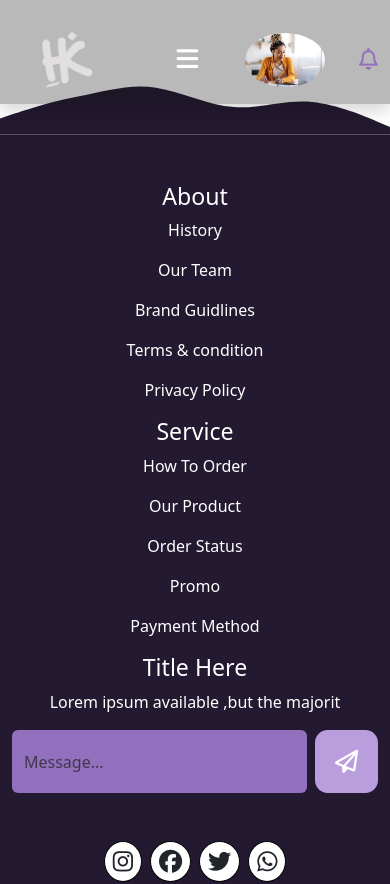
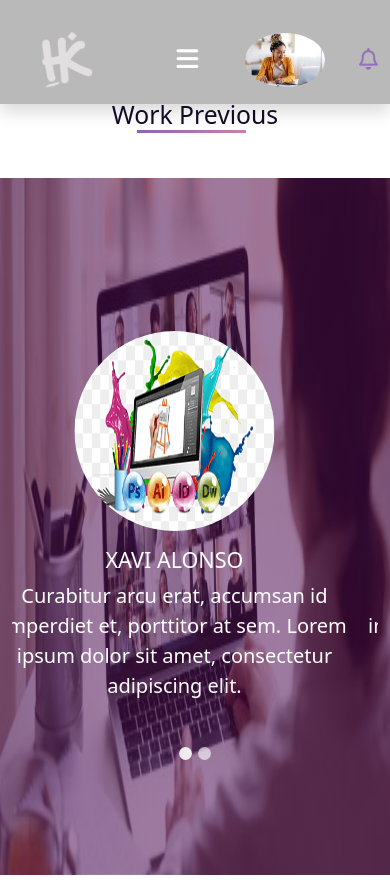
Before and after one commit to Elearning-project-ITI/E_learning, an Angular app in the folder FrontEnd/: page /workPervious in a window 390 px wide. Shown: the top 884 px of the page. Built offline with nearby package versions, Linux system fonts and the light colour scheme.

Commit message:
add about , notification,works

```diff
--- a/FrontEnd/src/app/Components/about/about.component.css
+++ b/FrontEnd/src/app/Components/about/about.component.css
@@ -0,0 +1,87 @@
+#hero {
+    background-color: #ece9f8;
+    padding: 100px 0px;
+    border-radius: 30px;
+  }
+
+  .text-content h3 {
+    font-size: 3em;
+    color: #53328c;
+  }
+
+  .highlight {
+    background-color: #8967B3;
+    padding: 5px;
+    border-radius: 40%;
+    color: white;
+  }
+
+  .img-fluid {
+    border: 5px solid #ece9f8;
+  }
+
+  .about-info {
+    color: #150a29;
+  }
+
+  .about-info h2 {
+    position: relative;
+  }
+
+  .about-info h2::before {
+    content: "";
+    width: 10%;
+    height: 3px;
+    background-image: linear-gradient(to right, #8967B3, #CB80AB);
+    position: absolute;
+    left: 45%;
+    top: 100%;
+  }
+
+  .btn-about {
+    background-color: #8967B3;
+  }
+
+  .btn-about:hover {
+    background-color: #ac87da;
+  }
+
+  .captionimg img:hover {
+    animation-name: move;
+    animation-duration: 0.4s;
+    animation-iteration-count: infinite;
+    animation-direction: alternate;
+  }
+
+  @keyframes move {
+    0% {
+      transform: rotate(2deg) translate(1px);
+    }
+    20% {
+      transform: rotate(0deg) translate(-2px);
+    }
+    40% {
+      transform: rotate(-1deg) translate(0px);
+    }
+    60% {
+      transform: rotate(0deg) translate(1px);
+    }
+    80% {
+      transform: rotate(2deg) translate(-2px);
+    }
+    100% {
+      transform: rotate(0deg) translate(0px);
+    }
+  }
+
+  @media screen and (max-width: 990px) {
+    .about-info h2::before {
+      content: "";
+      width: 20%;
+      height: 3px;
+      background-image: linear-gradient(to right, #8967B3, #CB80AB);
+      position: absolute;
+      left: 40%;
+      top: 100%;
+    }
+  }
--- a/FrontEnd/src/app/Components/about/about.component.html
+++ b/FrontEnd/src/app/Components/about/about.component.html
@@ -0,0 +1,23 @@
+<section id="hero" >
+    <div class="about-info mb-5 text-center">
+      <h2>About Us</h2>
+    </div>
+    <div class="d-flex align-items-center">
+      <div class="container">
+        <div class="row gy-3 gap-5">
+          <div class="col-md-6 text-content">
+            <div class="about-info">
+              <h3 [@slideIn]="isVisible ? 'visible' : 'hidden'">
+                <span class="highlight">Online</span> E-Learning Class For Kids
+              </h3>
+              <p>Lorem ipsum dolor sit amet, consectetur adipiscing elit. Vivamus eget commodo risus. Suspendisse potenti.</p>
+              <a href="#" class="btn btn-about">Learn More</a>
+            </div>
+          </div>
+          <div class="col-md-5 captionimg" [@zoomIn]="isVisible ? 'visible' : 'hidden'">
+            <img src="images/about.jpeg" alt="E-learning for kids" class="img-fluid rounded-pill w-75">
+          </div>
+        </div>
+      </div>
+    </div>
+  </section>
--- a/FrontEnd/src/app/Components/notification/notification.component.css
+++ b/FrontEnd/src/app/Components/notification/notification.component.css
@@ -0,0 +1,5 @@
+#notification{
+    margin:150px auto 10px;
+    width: 50%;
+    /* margin-left: auto; */
+}
--- a/FrontEnd/src/app/Components/notification/notification.component.html
+++ b/FrontEnd/src/app/Components/notification/notification.component.html
@@ -0,0 +1,14 @@
+<div id="notification">
+    <div class="alert alert-secondary " role="alert">
+        A simple secondary alert—check it out!
+      </div>
+      <div class="alert alert-secondary " role="alert">
+        A simple secondary alert—check it out!
+      </div>
+      <div class="alert alert-secondary" role="alert">
+        A simple secondary alert—check it out!
+      </div>
+      <div class="alert alert-secondary" role="alert">
+        A simple secondary alert—check it out!
+      </div>
+</div>
--- a/FrontEnd/src/app/Components/work-pervious/work-pervious.component.css
+++ b/FrontEnd/src/app/Components/work-pervious/work-pervious.component.css
@@ -0,0 +1,56 @@
+#work{
+    margin-top: 100px;
+}
+.work-cars{
+    background-image: linear-gradient(rgba(79, 12, 82, 0.541),rgba(79, 12, 82, 0.541)),url('/images/background-image2.jpg');
+    background-size: 100% 100%;
+    background-position: center center;
+    background-attachment: fixed;
+
+
+ }
+ .work-cars .containerworkcars{
+    margin-block: 105px;
+ }
+
+   .carousel-indicators{
+       position: static;
+   }
+   .carousel-indicators [data-bs-target]{
+       width:13px;
+       height: 13px;
+       border-radius: 50%;
+       background-color: #fff;
+
+   }
+   .work{
+    width:200px;
+    height: 200px;
+   }
+   .about-info{
+    color:#150a29;
+}
+.about-info h2{
+    position: relative;
+}
+.about-info h2::before{
+content: "";
+ width:16%;
+height: 3px;
+background-image: linear-gradient(to right,#8967B3,#CB80AB);
+position: absolute;
+left:42%;
+top:100%;
+
+}
+@media screen and (max-width: 990px) {
+    .about-info h2::before {
+      content: "";
+      width: 28%;
+      height: 3px;
+      background-image: linear-gradient(to right, #8967B3, #CB80AB);
+      position: absolute;
+      left: 35%;
+      top: 100%;
+    }
+  }
--- a/FrontEnd/src/app/Components/work-pervious/work-pervious.component.html
+++ b/FrontEnd/src/app/Components/work-pervious/work-pervious.component.html
@@ -0,0 +1,50 @@
+<section id="work">
+    <div class="about-info mb-5 mt-5 text-center">
+        <h2>Work Previous</h2>
+      </div>
+    <div class="work-cars overflow-auto">
+        <div class="containerworkcars">
+            <div class="container">
+                <div id="carouselExampleCaptions" class="carousel slide" data-bs-ride="carousel">
+
+                    <div class="carousel-inner">
+                      <div class="carousel-item active">
+                        <div class="row">
+                            <div class="col-md-8 m-auto mt-5">
+                                <div class="content1  text-center ">
+                                    <img src="images/work2.png"class="rounded-circle mb-3 work " alt="work1">
+
+                                    <h4 class="text-white ">XAVI ALONSO</h4>
+                                    <p class="lead pb-1 text-white ">Curabitur arcu erat, accumsan id imperdiet et, porttitor at sem. Lorem ipsum dolor sit amet, consectetur adipiscing elit.</p>
+
+                                </div>
+                            </div>
+                        </div>
+                      </div>
+                      <div class="carousel-item ">
+                        <div class="row">
+                            <div class="col-md-8 m-auto mt-5">
+                                <div class="content1  text-center ">
+                                    <img src="images/work3.png"class="rounded-circle mb-3 work" alt="work2">
+
+                                    <h4 class="text-white " >MARTA SOCRATE</h4>
+                                    <p class="lead pb-1 text-white">Curabitur arcu erat, accumsan id imperdiet et, porttitor at sem. Lorem ipsum dolor sit amet, consectetur adipiscing elit.</p>
+
+                                </div>
+                            </div>
+                        </div>
+                      </div>
+
+                    </div>
+                    <div class="carousel-indicators d-flex align-items-center  mt-3">
+                        <button type="button" data-bs-target="#carouselExampleCaptions" data-bs-slide-to="0" class="active" aria-current="true" aria-label="Slide 1"></button>
+                        <button type="button" data-bs-target="#carouselExampleCaptions" data-bs-slide-to="1" aria-label="Slide 2"></button>
+
+                      </div>
+                  </div>
+            </div>
+        </div>
+    </div>
+
+
+    </section>
```
